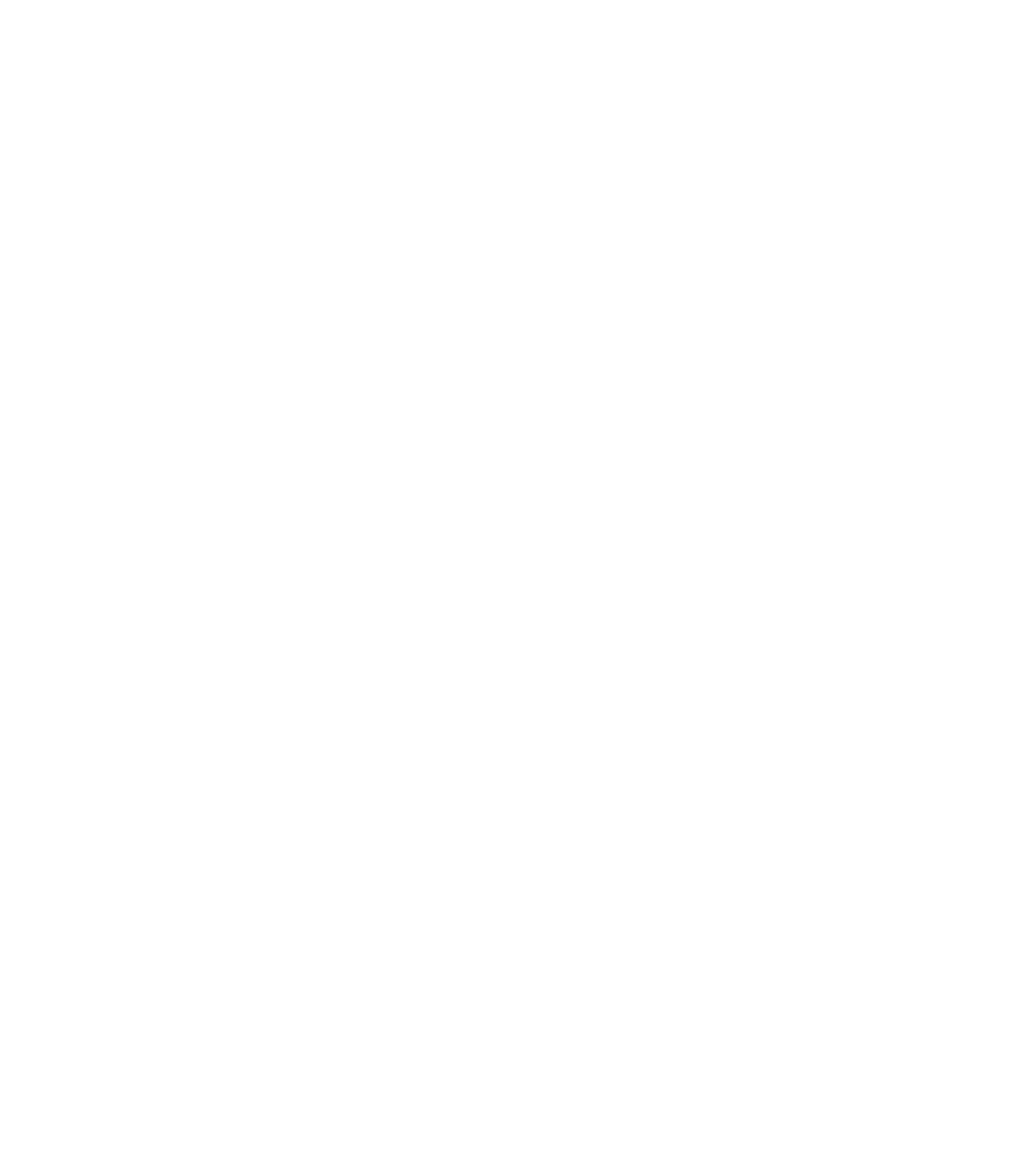
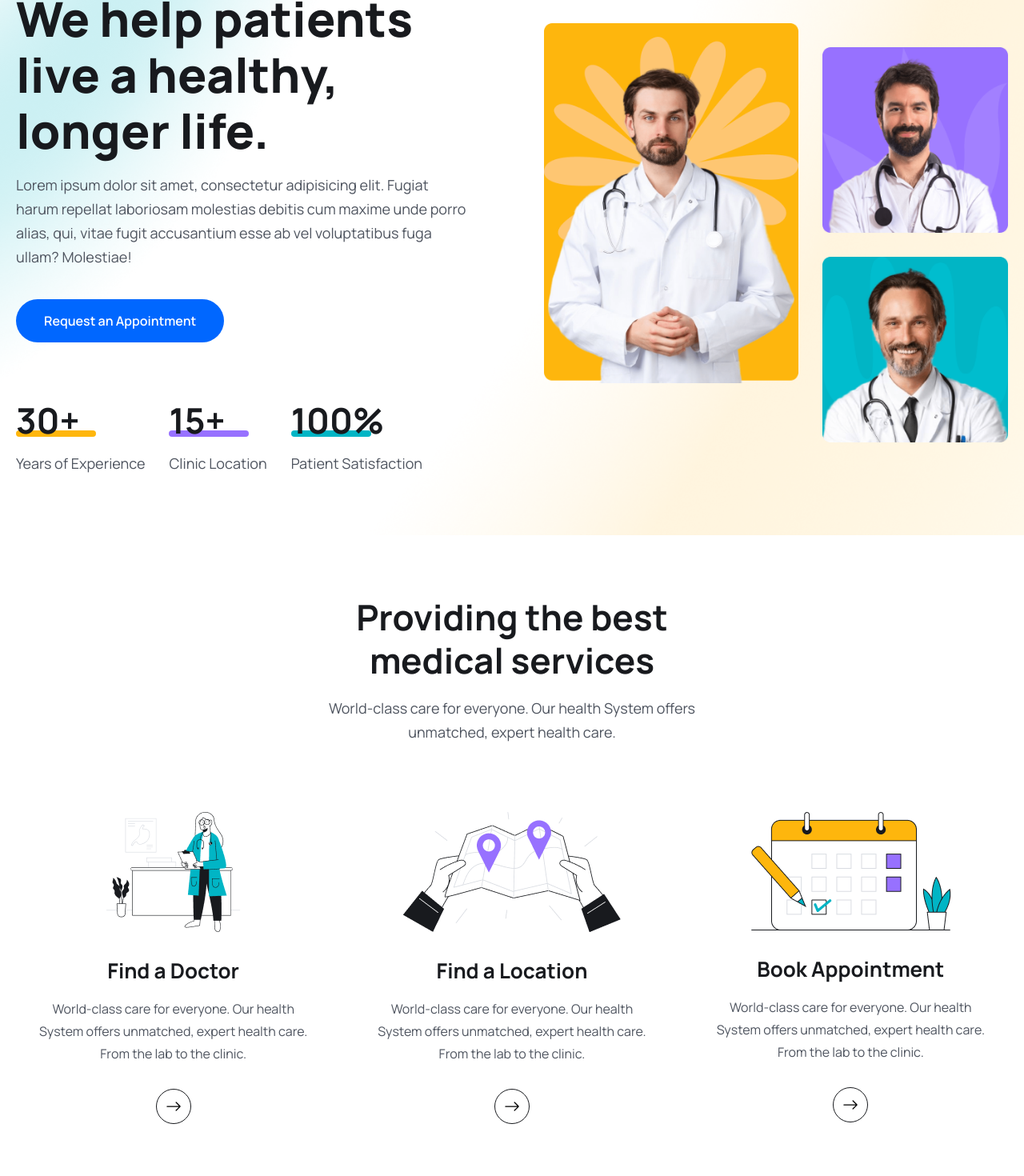
Before and after one commit to babymoonjunior/react-doctor-appointment, a React (Vite) app in the folder client/: page / in a window 1280 px wide. Shown: the part 172-1642 px from the top of the page at 80% size. Before the commit the page ends 800 px from the top, so only its background shows below. Built offline with nearby package versions, Linux system fonts and the light colour scheme; the HTML template or start-up script is replaced by a standard one.

Commit message:
Style: Hero & How it works Section

```diff
--- a/client/src/App.css
+++ b/client/src/App.css
@@ -18,6 +18,7 @@ body{
     top: 0;
     left: 0;
     z-index: 99999;
+    background: white;
     box-shadow: 3px 3px -8px 3px #ddd;
 }
 
--- a/client/src/index.css
+++ b/client/src/index.css
@@ -28,6 +28,10 @@
     .header{
         @apply bg-[url("./assets/images/mask.png")] bg-no-repeat bg-center bg-cover w-full h-[100px] leading-[100px];
     }
+
+    .hero_section{
+        @apply bg-[url("./assets/images/hero-bg.png")] bg-no-repeat bg-center bg-cover;
+    }
 }
 
 @media only screen and (max-width:1024px){
--- a/client/src/pages/Home.jsx
+++ b/client/src/pages/Home.jsx
@@ -1,9 +1,157 @@
-import React from 'react'
+import React from "react";
+import heroImg01 from "../assets/images/hero-img01.png";
+import heroImg02 from "../assets/images/hero-img02.png";
+import heroImg03 from "../assets/images/hero-img03.png";
+import icon01 from "../assets/images/icon01.png";
+import icon02 from "../assets/images/icon02.png";
+import icon03 from "../assets/images/icon03.png";
+import { Link } from "react-router-dom";
+import { BsArrowRight } from "react-icons/bs";
 
 const Home = () => {
   return (
-    <div>Home</div>
-  )
-}
+    <>
+      {/* hero section */}
+      <section className="hero_section pt-[60px] 2xl:h-[800px]">
+        <div className="container">
+          <div className="flex flex-col lg:flex-row gap-[90px] items-center justify-between">
+            {/* hero content */}
+            <div>
+              <div className="lg:w-[570px]">
+                <h1 className="text-[36px] leading-[46px] text-headingColor font-[800] md:text-[60px] md:leading-[70px]">
+                  We help patients live a healthy, longer life.
+                </h1>
+                <p className="text_para">
+                  Lorem ipsum dolor sit amet, consectetur adipisicing elit.
+                  Fugiat harum repellat laboriosam molestias debitis cum maxime
+                  unde porro alias, qui, vitae fugit accusantium esse ab vel
+                  voluptatibus fuga ullam? Molestiae!
+                </p>
+                <button className="btn">Request an Appointment</button>
+              </div>
 
-export default Home
+              {/* hero counter */}
+              <div className="mt-[30px] lg:mt-[70px] flex flex-col lg:flex-row lg:items-center gap-5 lg:gap-[30px]">
+                <div>
+                  <h2 className="text-[36px] leading-[56px] lg:text-[44px] lg:leading-[54px] font-[700] text-headingColor">
+                    30+
+                  </h2>
+                  <span className="w-[100px] h-2 bg-yellowColor rounded-full block mt-[-14px]"></span>
+                  <p className="text_para">Years of Experience</p>
+                </div>
+
+                <div>
+                  <h2 className="text-[36px] leading-[56px] lg:text-[44px] lg:leading-[54px] font-[700] text-headingColor">
+                    15+
+                  </h2>
+                  <span className="w-[100px] h-2 bg-purpleColor rounded-full block mt-[-14px]"></span>
+                  <p className="text_para">Clinic Location</p>
+                </div>
+
+                <div>
+                  <h2 className="text-[36px] leading-[56px] lg:text-[44px] lg:leading-[54px] font-[700] text-headingColor">
+                    100%
+                  </h2>
+                  <span className="w-[100px] h-2 bg-irisBlueColor rounded-full block mt-[-14px]"></span>
+                  <p className="text_para">Patient Satisfaction</p>
+                </div>
+              </div>
+            </div>
+            {/* hero content */}
+
+            <div className="flex gap-[30px] justify-end">
+              <div>
+                <img src={heroImg01} alt="" className="w-full" />
+              </div>
+              <div className="mt-[30px]">
+                <img src={heroImg02} alt="" className="w-full mb-[30px]" />
+                <img src={heroImg03} alt="" className="w-full" />
+              </div>
+            </div>
+          </div>
+        </div>
+      </section>
+      {/* hero section end */}
+      <section>
+        <div className="container">
+          <div className="lg:w-[470px] mx-auto">
+            <h2 className="heading text-center">
+              Providing the best medical services
+            </h2>
+            <p className="text_para text-center">
+              World-class care for everyone. Our health System offers unmatched,
+              expert health care.
+            </p>
+          </div>
+          <div className="grid grid-cols-1 md:grid-cols-2 lg:grid-cols-3 gap-5 lg:gap-[30px] mt-[30px] lg:mt-[55px]">
+            <div className="py-[30px] px-5">
+              <div className="flex items-center justify-center">
+                <img src={icon01} alt="" />
+              </div>
+              <div className="mt-[30px]">
+                <h2 className="text-[26px] leading-9 text-headingColor font-[700] text-center">
+                  Find a Doctor
+                </h2>
+                <p className="text-[16px] leading-7 text-textColor font-[400] mt-4 text-center">
+                  World-class care for everyone. Our health System offers
+                  unmatched, expert health care. From the lab to the clinic.
+                </p>
+                <Link
+                  to="/doctors"
+                  className="w-[44px] h-[44px] rounded-full border border-solid border-[#181A1E] mt-[30px] mx-auto flex items-center justify-center group hover:bg-primaryColor hover:border-none"
+                >
+                  <BsArrowRight className="group-hover:text-white w-6 h-5" />
+                </Link>
+              </div>
+            </div>
+
+            <div className="py-[30px] px-5">
+              <div className="flex items-center justify-center">
+                <img src={icon02} alt="" />
+              </div>
+              <div className="mt-[30px]">
+                <h2 className="text-[26px] leading-9 text-headingColor font-[700] text-center">
+                  Find a Location
+                </h2>
+                <p className="text-[16px] leading-7 text-textColor font-[400] mt-4 text-center">
+                  World-class care for everyone. Our health System offers
+                  unmatched, expert health care. From the lab to the clinic.
+                </p>
+                <Link
+                  to="/doctors"
+                  className="w-[44px] h-[44px] rounded-full border border-solid border-[#181A1E] mt-[30px] mx-auto flex items-center justify-center group hover:bg-primaryColor hover:border-none"
+                >
+                  <BsArrowRight className="group-hover:text-white w-6 h-5" />
+                </Link>
+              </div>
+            </div>
+
+            <div className="py-[30px] px-5">
+              <div className="flex items-center justify-center">
+                <img src={icon03} alt="" />
+              </div>
+              <div className="mt-[30px]">
+                <h2 className="text-[26px] leading-9 text-headingColor font-[700] text-center">
+                  Book Appointment
+                </h2>
+                <p className="text-[16px] leading-7 text-textColor font-[400] mt-4 text-center">
+                  World-class care for everyone. Our health System offers
+                  unmatched, expert health care. From the lab to the clinic.
+                </p>
+                <Link
+                  to="/doctors"
+                  className="w-[44px] h-[44px] rounded-full border border-solid border-[#181A1E] mt-[30px] mx-auto flex items-center justify-center group hover:bg-primaryColor hover:border-none"
+                >
+                  <BsArrowRight className="group-hover:text-white w-6 h-5" />
+                </Link>
+              </div>
+            </div>
+          </div>
+        </div>
+      </section>
+      {/* about section start */}
+    </>
+  );
+};
+
+export default Home;
```
